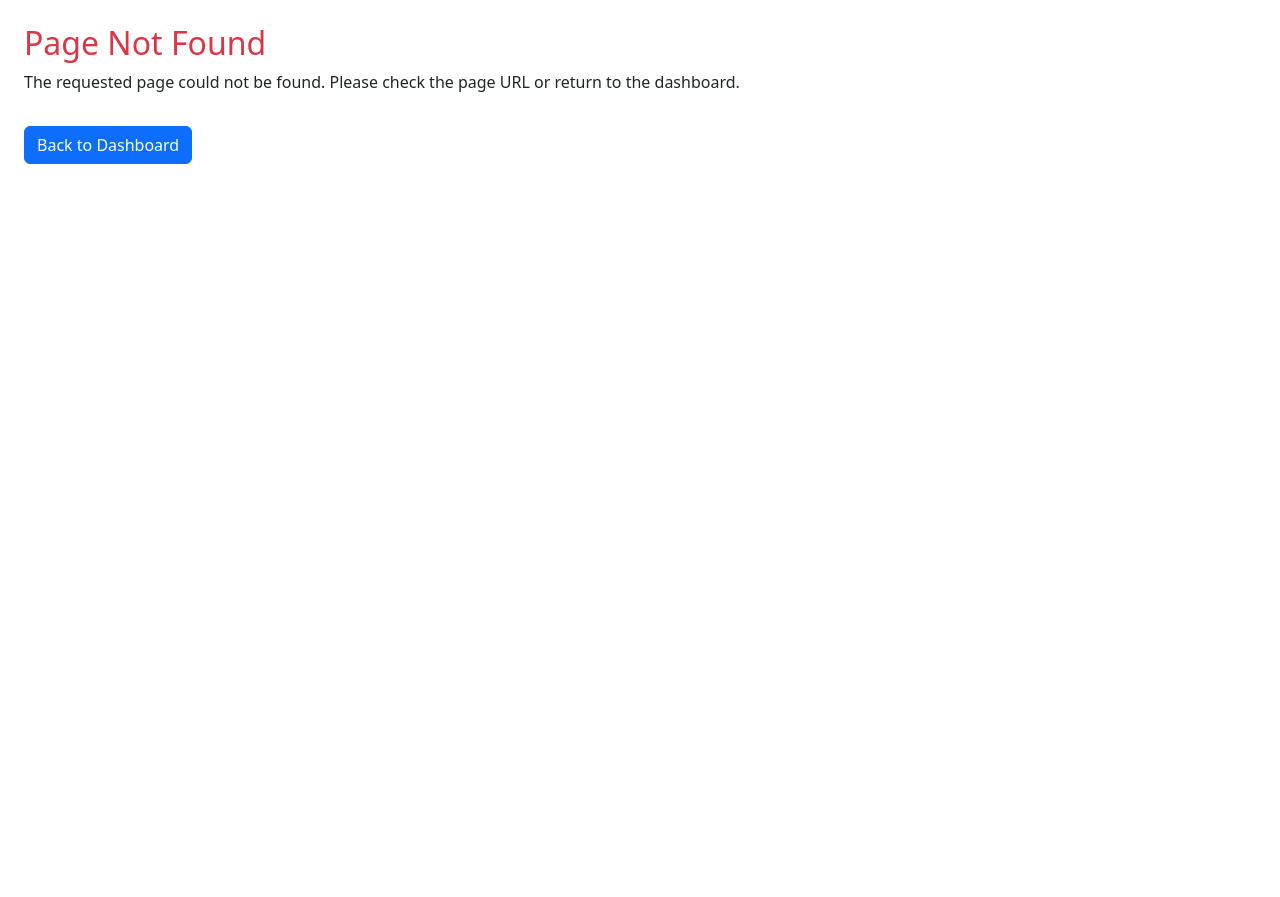
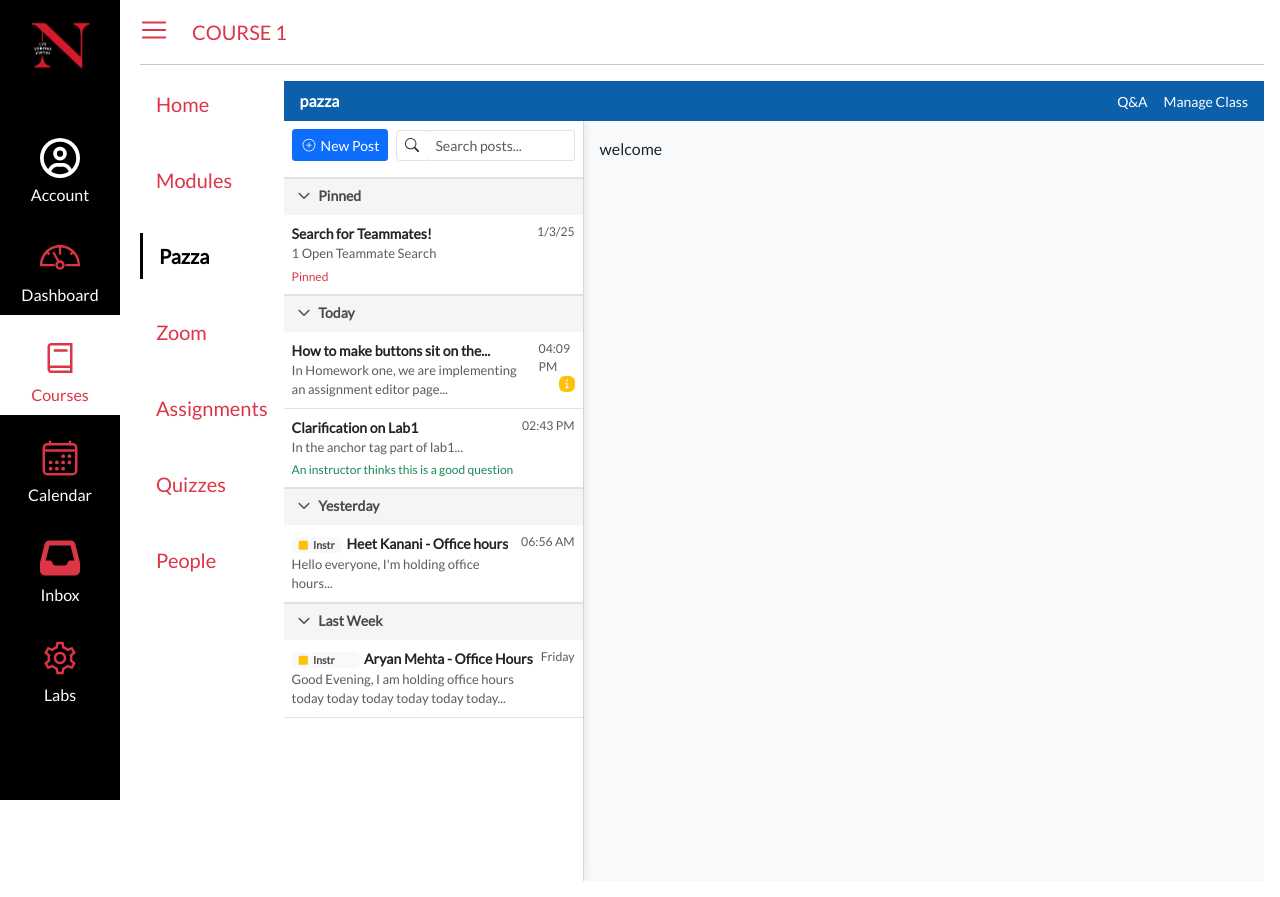
Before and after one commit to samc45/kambaz-next-js, a Next.js app: page /courses/1/pazza in a window 1280 px wide. Before the commit this address had no page. Before the commit the page ends 800 px from the top, so only its background shows below. Built offline with nearby package versions, Linux system fonts and the light colour scheme.

Commit message:
frontend pazza progress

```diff
--- a/app/(kambaz)/courses/[cid]/Navigation.tsx
+++ b/app/(kambaz)/courses/[cid]/Navigation.tsx
@@ -20,8 +20,8 @@
         className={`list-group-item ${currentlyActiveOption("modules")} border-0`}> Modules
       </Link>
       <br />
-      <Link href="/courses/1234/piazza" id="wd-course-piazza-link"
-        className={`list-group-item ${currentlyActiveOption("piazza")} border-0`}> Piazza
+      <Link href="/courses/1234/pazza" id="wd-course-pazza-link"
+        className={`list-group-item ${currentlyActiveOption("pazza")} border-0`}> Pazza
       </Link>
       <br />
       <Link href="/courses/1234/zoom" id="wd-course-zoom-link"
--- /dev/null
+++ b/app/(kambaz)/courses/[cid]/pazza/components/ClassGlance.tsx
@@ -0,0 +1,7 @@
+export default function ClassGlance() {
+  return (
+    <div className="space-y-2">
+      welcome
+    </div>
+  );
+}
--- /dev/null
+++ b/app/(kambaz)/courses/[cid]/pazza/components/Header.tsx
@@ -0,0 +1,13 @@
+// components/PazzaHeader.tsx
+export default function PazzaHeader() {
+  return (
+    <div className="d-flex align-items-center justify-content-between px-3 py-2 bg-pazza-blue text-white">
+      <strong>pazza</strong>
+
+      <div className="d-flex gap-3 small">
+        <span role="button">Q&amp;A</span>
+        <span role="button">Manage Class</span>
+      </div>
+    </div>
+  );
+}
--- /dev/null
+++ b/app/(kambaz)/courses/[cid]/pazza/components/SectionHeader.tsx
@@ -0,0 +1,12 @@
+import { RxCaretDown } from "react-icons/rx";
+
+
+export default function SectionHeader({ title }: { title: string }) {
+  return (
+    <div className="px-2 py-1 fw-bold border-top"
+      style={{ backgroundColor: "#f5f5f5", color: "#494A4C", cursor: "pointer" }}
+    >
+      <RxCaretDown className="mb-1 fs-4" /> {title}
+    </div>
+  );
+}
--- /dev/null
+++ b/app/(kambaz)/courses/[cid]/pazza/components/Sidebar.tsx
@@ -0,0 +1,86 @@
+import { FormControl, InputGroup } from "react-bootstrap";
+import InputGroupText from "react-bootstrap/esm/InputGroupText";
+import { BsSearch } from "react-icons/bs";
+import { PiPlusCircleLight } from "react-icons/pi";
+import ThreadItem from "./ThreadItem";
+import SectionHeader from "./SectionHeader";
+
+export default function PazzaSidebar() {
+  return (
+    <div className="small h-100 d-flex flex-column"
+      style={{ boxShadow: "2px 0 8px rgba(0,0,0,0.08)" }}
+    >
+      {/* Top actions */}
+      <div className="p-2 border-bottom">
+        <div className="d-flex align-items-center gap-2 mb-2">
+          <button className="btn btn-primary btn-sm d-flex align-items-center"
+            style={{ height: "32px", whiteSpace: "nowrap" }}
+          >
+            <PiPlusCircleLight className="me-1 fs-6" />
+            New Post
+          </button>
+          <InputGroup size="sm">
+            <InputGroupText className="bg-white">
+              <BsSearch />
+            </InputGroupText>
+            <FormControl
+              placeholder="Search posts..."
+              className="border-start-0"
+            />
+          </InputGroup>
+        </div>
+      </div>
+
+      {/* Scrollable thread list */}
+      <div className="flex-grow-1 overflow-auto">
+
+        {/* PINNED */}
+        <SectionHeader title="Pinned" />
+
+        <ThreadItem
+          title="Search for Teammates!"
+          subtitle="1 Open Teammate Search"
+          time="1/3/25"
+          pinned
+        />
+
+        {/* TODAY */}
+        <SectionHeader title="Today" />
+
+        <ThreadItem
+          title="How to make buttons sit on the right side of "
+          subtitle="In Homework one, we are implementing an assignment editor page..."
+          time="04:09 PM"
+          instructorAnswered
+        />
+
+        <ThreadItem
+          title="Clarification on Lab1"
+          subtitle="In the anchor tag part of lab1..."
+          time="02:43 PM"
+          instructorEndorses
+        />
+
+        {/* YESTERDAY */}
+        <SectionHeader title="Yesterday" />
+
+        <ThreadItem
+          title="Heet Kanani - Office hours"
+          subtitle="Hello everyone, I'm holding office hours..."
+          time="06:56 AM"
+          instructorPosted
+        />
+
+        {/* LAST WEEK */}
+        <SectionHeader title="Last Week" />
+
+        <ThreadItem
+          title="Aryan Mehta - Office Hours"
+          subtitle="Good Evening, I am holding office hours today today today today today today today today today today today today today today"
+          time="Friday"
+          instructorPosted
+        />
+      </div>
+    </div>
+  );
+}
--- /dev/null
+++ b/app/(kambaz)/courses/[cid]/pazza/components/ThreadItem.tsx
@@ -0,0 +1,85 @@
+import { Badge } from "react-bootstrap";
+import { FaInfo, FaSquare } from "react-icons/fa6";
+import { PiChalkboardTeacherFill } from "react-icons/pi";
+
+export default function ThreadItem({
+  title,
+  subtitle,
+  time,
+  instructorPosted,
+  instructorEndorses,
+  instructorAnswered,
+  pinned,
+}: {
+  title: string;
+  subtitle: string;
+  time: string;
+  instructorPosted?: boolean;
+  instructorEndorses?: boolean;
+  instructorAnswered?: boolean;
+  pinned?: boolean;
+}) {
+  return (
+    <div className="thread-item d-flex flex-row px-2 py-2 border-bottom justify-content-between w-100"
+      style={{ cursor: "pointer" }}
+    >
+      <div className="d-flex flex-column justify-content-between">
+        <div className="d-flex flex-row fw-semibold text-truncate">
+          {instructorPosted && (
+            <Badge bg="light" className="me-1 mt-1 h-75 d-flex small align-items-center w-50 ml-2" title="An instructor posted this question">
+              <FaSquare className="text-warning me-1" />
+              <span className="font-bold text-pazza-gray">Instr</span>
+            </Badge>
+          )}
+          {title.length > 30 ? (
+            <>
+              {title.slice(0, 30)}
+              {"..."}
+            </>
+          ) : (
+            title
+          )}
+        </div>
+        <div className="text-muted small" style={{ fontSize: "13px" }}>
+          {subtitle.length > 40
+            ? (
+              <>
+                {subtitle.slice(0, 40)}
+                {subtitle.slice(40, 75)}
+                {subtitle.length > 115 && "..."}
+              </>
+            )
+            : (
+              <>
+                {subtitle}
+              </>
+            )
+          }
+        </div>
+        {instructorEndorses && (
+          <div className="text-success small mt-1 text-nowrap" style={{ fontSize: "12px" }}>
+            An instructor thinks this is a good question
+          </div>
+        )}
+        {pinned && (
+          <div className="text-danger small mt-1" style={{ fontSize: "12px" }}>
+            Pinned
+          </div>
+        )}
+      </div>
+      <div className="d-flex flex-column align-items-end w-25">
+        <div className="d-flex text-muted small ms-2">
+          {time}
+        </div>
+        {instructorAnswered && (
+          <div className="d-flex text-warning small align-items-end" title="An instructor has answered this question">
+            <Badge bg="warning" className="d-flex w-75 ms-auto">
+              <FaInfo />
+            </Badge>
+          </div>
+        )}
+      </div>
+
+    </div>
+  );
+}
--- /dev/null
+++ b/app/(kambaz)/courses/[cid]/pazza/layout.tsx
@@ -0,0 +1,9 @@
+import './pazza.css';
+
+export default function PazzaLayout({
+  children,
+}: {
+  children: React.ReactNode;
+}) {
+  return <div className="h-100">{children}</div>;
+}
--- /dev/null
+++ b/app/(kambaz)/courses/[cid]/pazza/page.tsx
@@ -0,0 +1,21 @@
+import PazzaHeader from "./components/Header";
+import PazzaSidebar from "./components/Sidebar";
+import ClassGlance from "./components/ClassGlance";
+
+export default function PazzaPage() {
+  return (
+    <div className="d-flex flex-column vh-100 bg-light">
+      <PazzaHeader />
+
+      <div className="d-flex flex-grow-1 overflow-hidden">
+        <div className="border-end bg-white" style={{ width: "300px" }}>
+          <PazzaSidebar />
+        </div>
+
+        <div className="flex-grow-1 overflow-auto p-3">
+          <ClassGlance />
+        </div>
+      </div>
+    </div>
+  );
+}
--- /dev/null
+++ b/app/(kambaz)/courses/[cid]/pazza/pazza.css
@@ -0,0 +1,40 @@
+body {
+  font-family: "Helvetica Neue", Helvetica, Arial, sans-serif;
+}
+
+:root {
+  --pazza-blue: #0c5fab;
+  --pazza-dark-blue: #094780;
+  --pazza-gray: #494A4C;
+}
+
+.text-pazza-gray {
+  color: var(--pazza-gray);
+}
+
+.bg-pazza-blue {
+  background-color: var(--pazza-blue);
+}
+
+.input {
+  border-radius: 7px;
+}
+
+.btn {
+  border-radius: 7px;
+  font-size: 14px;
+}
+
+.btn-primary {
+  background-color: var(--pazza-blue);
+  border-color: var(--pazza-blue);
+}
+
+.btn-primary:hover {
+  background-color: var(--pazza-dark-blue);
+  border-color: var(--pazza-dark-blue);
+}
+
+.thread-item:hover {
+  background-color: lightgrey;
+}
--- a/app/layout.tsx
+++ b/app/layout.tsx
@@ -1,7 +1,7 @@
 import type { Metadata } from "next";
 import { Lato, Geist, Geist_Mono } from "next/font/google";
+import "bootstrap/dist/css/bootstrap.min.css";
 // import "./globals.css";
-import "bootstrap/dist/css/bootstrap.min.css";
 
 const geistSans = Geist({
   variable: "--font-geist-sans",
```
